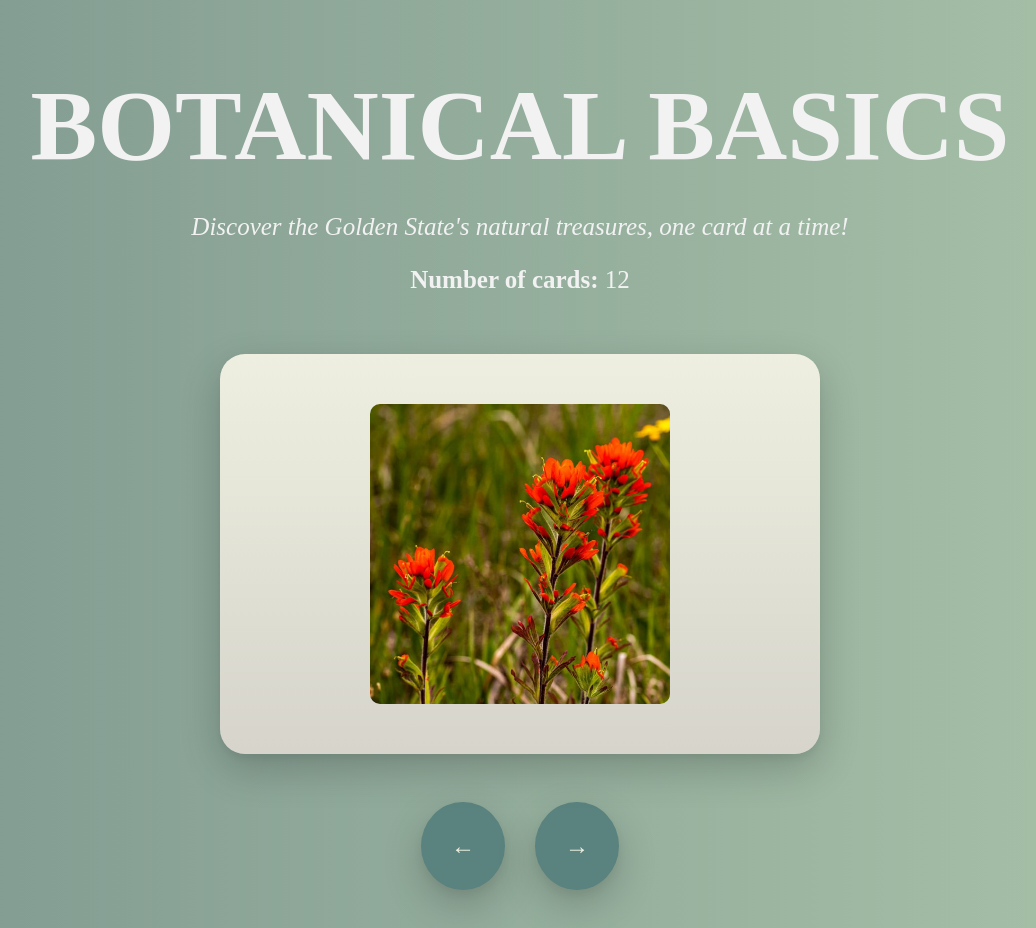
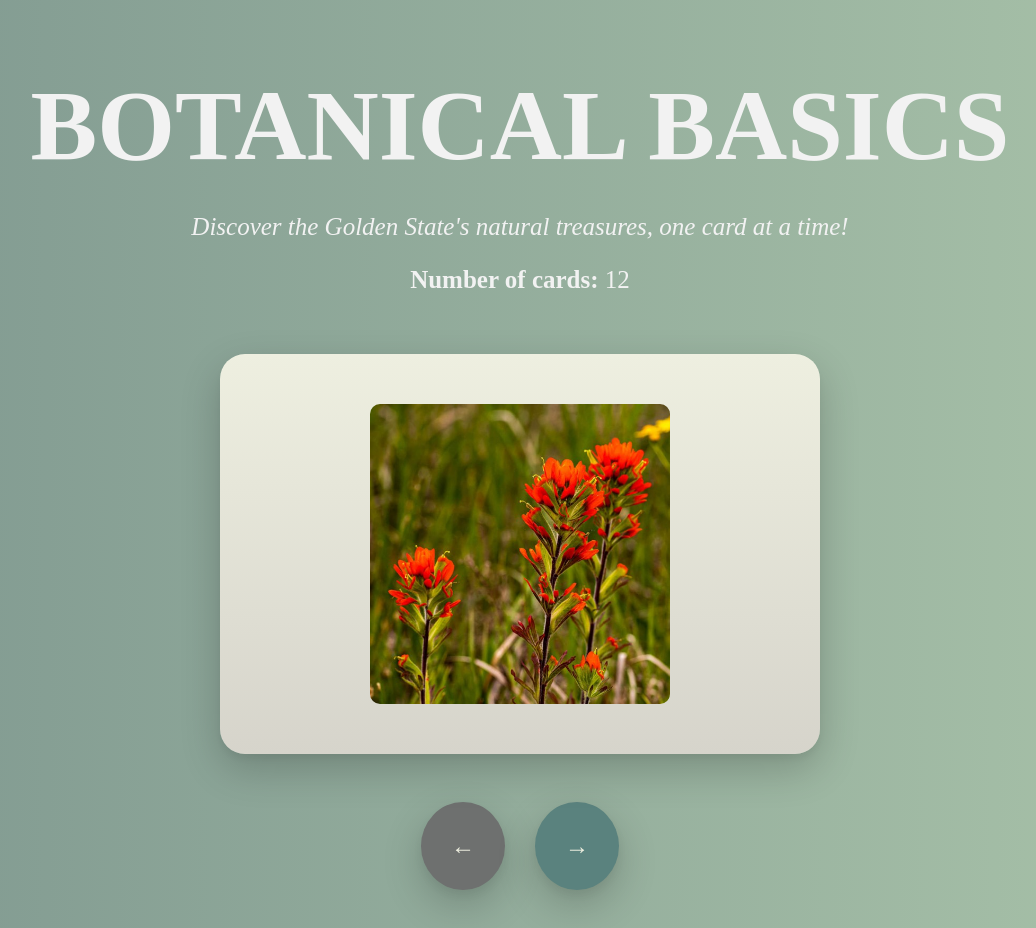
Before and after one commit to Ameya-P/native-plant-flashcards, a React (Vite) app: page / in a window 1280 px wide. Shown: the whole page, without its empty margins (120-1156 px from the left). Built offline with nearby package versions, Linux system fonts and the light colour scheme; a web font is replaced by a local one.

Commit message:
Changes colors when you reach the end of the cards

```diff
--- a/src/App.jsx
+++ b/src/App.jsx
@@ -4,6 +4,8 @@ import { useState } from 'react';
 const App = () => {
   const [index, setIndex] = useState(0);
   const [side, setSide] = useState(1);
+  const [first, setFirst] = useState("end");
+  const [last, setLast] = useState("");
 
   let plants = [
     [<p>Indian Paintbrush (Castilleja species)</p>, <img src="./src/assets/indianpaintbrush.jpg"></img>],
@@ -25,12 +27,20 @@ const App = () => {
   const nextCard = () => {
     if (index+1 < plants.length) {
       setIndex(index+1);
+      setLast("")
+      setFirst("")
+    } else {
+      setLast("end")
     }
   }
 
   const previousCard = () => {
     if (index-1 >= 0) {
       setIndex(index-1);
+      setFirst("")
+      setLast("")
+    } else {
+      setFirst("end")
     }
   }
 
@@ -62,8 +72,8 @@ const App = () => {
 
       <br></br>
       <div className="buttons">
-        <button className="previous" onClick={previousCard}>←</button>
-        <button className="next" onClick={nextCard}>→</button>
+        <button id={first} className="previous" onClick={previousCard}>←</button>
+        <button id={last} className="next" onClick={nextCard}>→</button>
       </div>
     </div>
   )
--- a/src/index.css
+++ b/src/index.css
@@ -68,6 +68,8 @@ img {
 button {
   border: none;
   background-color: #5A827E;
+  transition: background-color 0.5s ease;
+
   color: #EEEFE0;
   font-size: x-large;
 
@@ -79,7 +81,12 @@ button {
 
 button:hover {
   background-color: #66988d;
-  transition: background-color 0.8s ease;
+  transition: background-color 0.5s ease;
+}
+
+#end {
+  background-color: #6e706f;
+  transition: background-color 0.5s ease;
 }
 
 .flip-card-container {
```
